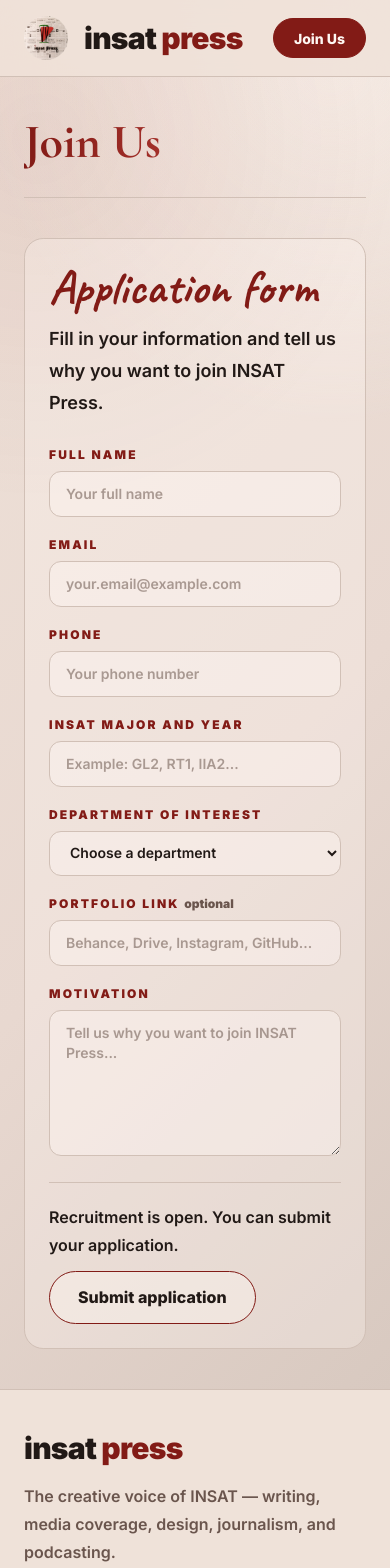
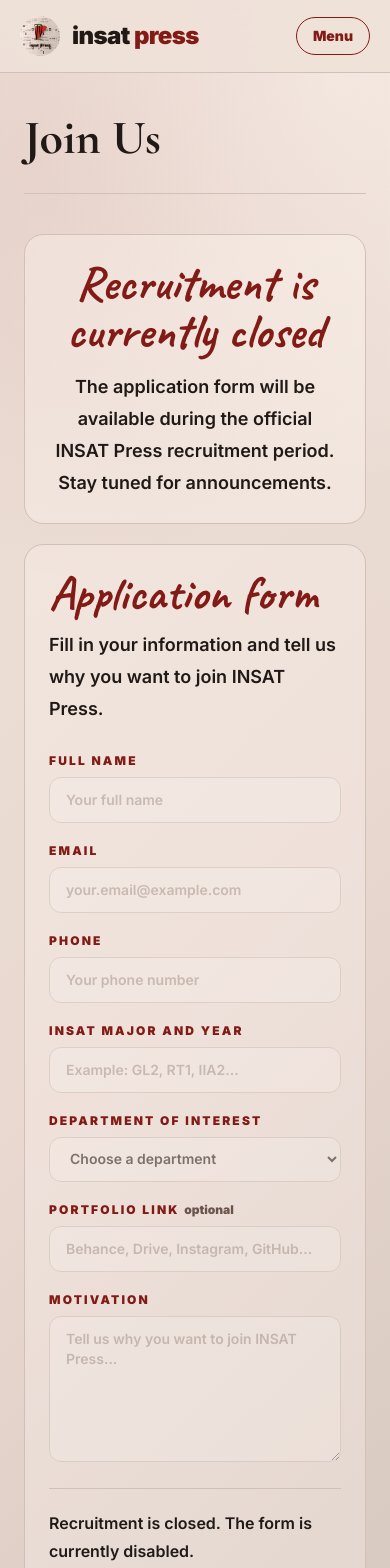
Before and after one commit to Mayssam-Hergli/insat-press, a Next.js app: page /join in a window 390 px wide. Shown: the top 1568 px of the page. Built offline with nearby package versions, Linux system fonts and the light colour scheme.

Commit message:
reusuable shared title ui--nothing important

```diff
--- a/src/app/about/page.tsx
+++ b/src/app/about/page.tsx
@@ -82,9 +82,7 @@ export default function AboutPage() {
                 Executive board
               </p>
 
-              <h2 className="font-serif-display mt-3 text-4xl font-bold text-[var(--ink)]">
-                Current team
-              </h2>
+
             </div>
 
             <div className="grid gap-4 sm:grid-cols-2 lg:grid-cols-4">
--- a/src/app/join/page.tsx
+++ b/src/app/join/page.tsx
@@ -1,15 +1,6 @@
 import Navbar from "@/components/shared/Navbar";
-
-const recruitmentOpen = true;
-
-const departments = [
-  "Writing",
-  "Media",
-  "Photography",
-  "Design",
-  "Journalism",
-  "Podcast",
-];
+import PageTitle from "@/components/shared/PageTitle";
+import { siteConfig } from "@/data/siteConfig";
 
 const inputClass =
   "w-full rounded-xl border border-[var(--line)] bg-[rgba(255,248,243,0.38)] px-4 py-3 text-sm font-semibold text-[var(--ink)] outline-none transition placeholder:text-[rgba(106,85,77,0.55)] focus:border-[var(--press-red)] disabled:cursor-not-allowed disabled:opacity-55";
@@ -21,19 +12,15 @@ const descriptionClass =
   "text-lg font-semibold leading-8 text-[var(--ink)] md:text-xl";
 
 export default function JoinPage() {
+  const recruitmentOpen = siteConfig.recruitment.open;
+
   return (
     <main className="min-h-screen page-bg">
       <Navbar />
 
       <section className="px-6 py-10 md:px-12 lg:px-20">
         <div className="mx-auto max-w-6xl">
-          <div className="mb-10">
-            <h1 className="font-serif-display bg-[linear-gradient(90deg,#821b16_0%,#9e2d27_35%,#b9433a_65%,#d2766c_100%)] bg-clip-text pb-3 text-5xl font-bold leading-[1.08] text-transparent md:text-6xl lg:text-7xl">
-              Join Us
-            </h1>
-
-            <div className="mt-4 h-[1px] w-full bg-[var(--line)]" />
-          </div>
+          <PageTitle title="Join Us" />
 
           {!recruitmentOpen && (
             <section className="mb-5 rounded-[1.2rem] border border-[var(--line)] bg-[rgba(255,248,243,0.32)] p-6 text-center md:p-8">
@@ -42,8 +29,7 @@ export default function JoinPage() {
               </p>
 
               <p className={`mx-auto mt-4 max-w-2xl ${descriptionClass}`}>
-                The application form will be available during the official INSAT
-                Press recruitment period. Stay tuned for announcements.
+                {siteConfig.recruitment.closedMessage}
               </p>
             </section>
           )}
@@ -141,7 +127,7 @@ export default function JoinPage() {
                       Choose a department
                     </option>
 
-                    {departments.map((department) => (
+                    {siteConfig.departments.map((department) => (
                       <option key={department} value={department}>
                         {department}
                       </option>
@@ -189,13 +175,11 @@ export default function JoinPage() {
                     : "Recruitment is closed. The form is currently disabled."}
                 </p>
 
-                <button
-                  type="button"
-                  disabled={!recruitmentOpen}
-                  className="btn-editorial disabled:cursor-not-allowed disabled:opacity-55 disabled:hover:translate-y-0 disabled:hover:bg-[rgba(255,248,243,0.35)] disabled:hover:text-[var(--ink)] disabled:hover:shadow-none"
-                >
-                  {recruitmentOpen ? "Submit application" : "Recruitment closed"}
-                </button>
+                {recruitmentOpen && (
+                  <button type="submit" className="btn-editorial">
+                    Submit application
+                  </button>
+                )}
               </div>
             </form>
           </section>
--- a/src/app/media/page.tsx
+++ b/src/app/media/page.tsx
@@ -10,11 +10,11 @@ export default function MediaPage() {
       <section className="px-6 py-10 md:px-12 lg:px-20">
         <div className="mx-auto max-w-6xl">
           <div className="mb-10">
-            <h1 className="font-serif-display bg-[linear-gradient(90deg,#821b16_0%,#9e2d27_35%,#b9433a_65%,#d2766c_100%)] bg-clip-text pb-3 text-5xl font-bold leading-[1.08] text-transparent md:text-6xl lg:text-7xl">
+            <h1 className="font-serif-display bg-[linear-gradient(90deg,#821b16_0%,#9e2d27_45%,#c45a50_75%,#d9877d_100%)] bg-clip-text pb-3 text-5xl font-bold leading-[1.08] text-transparent md:text-6xl lg:text-7xl">
               Media Coverage
             </h1>
 
-            <div className="mt-4 h-[1px] w-full bg-[var(--line)]" />
+            <div className="mt-3 h-[1px] w-full bg-[var(--line)]" />
           </div>
 
           <div className="grid gap-5 md:grid-cols-2 lg:grid-cols-3">
--- a/src/app/podcast/page.tsx
+++ b/src/app/podcast/page.tsx
@@ -10,11 +10,11 @@ export default function PodcastPage() {
       <section className="px-6 py-10 md:px-12 lg:px-20">
         <div className="mx-auto max-w-6xl">
           <div className="mb-10">
-            <h1 className="font-serif-display bg-[linear-gradient(90deg,#821b16_0%,#9e2d27_35%,#b9433a_65%,#d2766c_100%)] bg-clip-text pb-3 text-5xl font-bold leading-[1.08] text-transparent md:text-6xl lg:text-7xl">
+            <h1 className="font-serif-display bg-[linear-gradient(90deg,#821b16_0%,#9e2d27_45%,#c45a50_75%,#d9877d_100%)] bg-clip-text pb-3 text-5xl font-bold leading-[1.08] text-transparent md:text-6xl lg:text-7xl">
               Podcast
             </h1>
 
-            <div className="mt-4 h-[1px] w-full bg-[var(--line)]" />
+            <div className="mt-3 h-[1px] w-full bg-[var(--line)]" />
           </div>
 
           <div className="overflow-hidden rounded-[1.2rem] border border-[var(--line)] bg-[rgba(255,248,243,0.28)]">
--- a/src/components/shared/Footer.tsx
+++ b/src/components/shared/Footer.tsx
@@ -29,7 +29,7 @@ export default function Footer() {
 
         <div className="mt-8 flex flex-col gap-3 border-t border-[var(--line)] pt-5 text-sm font-semibold text-[var(--muted)] md:flex-row md:items-center md:justify-between">
           <p>© 2026 INSAT Press. All rights reserved.</p>
-          <p>Made and mastered by Mayssam Hergli & Israa Soudani .</p>
+          <p>Made by Mayssam Hergli & Israa Soudani .</p>
         </div>
       </div>
     </footer>
--- a/src/components/shared/Navbar.tsx
+++ b/src/components/shared/Navbar.tsx
@@ -3,38 +3,35 @@
 import Image from "next/image";
 import Link from "next/link";
 import { usePathname } from "next/navigation";
-
-const navLinks = [
-  { label: "Accueil", href: "/", cursor: "Home" },
-  { label: "Writing", href: "/writing", cursor: "Read" },
-  { label: "Media", href: "/media", cursor: "View" },
-  { label: "Events", href: "/events", cursor: "Explore" },
-  { label: "Podcast", href: "/podcast", cursor: "Listen" },
-  { label: "About Us", href: "/about", cursor: "About" },
-];
+import { useState } from "react";
+import { siteConfig } from "@/data/siteConfig";
 
 export default function Navbar() {
   const pathname = usePathname();
+  const [menuOpen, setMenuOpen] = useState(false);
 
   const isActive = (href: string) => {
     if (href === "/") return pathname === "/";
     return pathname === href || pathname.startsWith(`${href}/`);
   };
 
+  const closeMenu = () => setMenuOpen(false);
+
   return (
-    <header className="sticky top-0 z-50 border-b border-[var(--line)] bg-[rgba(239,226,217,0.88)] backdrop-blur-xl">
-      <nav className="mx-auto flex max-w-7xl items-center justify-between px-6 py-4">
+    <header className="sticky top-0 z-50 border-b border-[var(--line)] bg-[rgba(239,226,217,0.9)] backdrop-blur-xl">
+      <nav className="mx-auto flex max-w-7xl items-center justify-between px-5 py-4 md:px-6">
         <Link
           href="/"
           data-cursor-label="Home"
-          className="flex items-center gap-4 text-3xl font-black tracking-tight text-[var(--ink)]"
+          onClick={closeMenu}
+          className="flex items-center gap-3 text-2xl font-black tracking-tight text-[var(--ink)] md:text-3xl"
         >
           <Image
-            src="/insat-press-logo.png"
+            src={siteConfig.logo}
             alt="INSAT Press logo"
             width={44}
             height={44}
-            className="h-11 w-11 object-contain"
+            className="h-10 w-10 object-contain md:h-11 md:w-11"
             priority
           />
 
@@ -44,7 +41,7 @@ export default function Navbar() {
         </Link>
 
         <div className="hidden items-center gap-8 text-sm font-bold md:flex">
-          {navLinks.map((link) => {
+          {siteConfig.navLinks.map((link) => {
             const active = isActive(link.href);
 
             return (
@@ -64,16 +61,69 @@ export default function Navbar() {
           })}
         </div>
 
+        <div className="hidden md:block">
           <Link
             href="/join"
             data-cursor-label="Join"
             className={`btn-editorial btn-editorial-sm ${
-            isActive("/join") ? "!bg-[var(--press-red)] !text-[var(--cream)]" : ""
+              isActive("/join")
+                ? "!bg-[var(--press-red)] !text-[var(--cream)]"
+                : ""
             }`}
           >
             Join Us
           </Link>
+        </div>
+
+        <button
+          type="button"
+          data-cursor-label="Menu"
+          onClick={() => setMenuOpen((current) => !current)}
+          className="rounded-full border border-[var(--press-red)] px-4 py-2 text-sm font-black text-[var(--press-red)] md:hidden"
+          aria-label="Toggle navigation menu"
+        >
+          {menuOpen ? "Close" : "Menu"}
+        </button>
       </nav>
+
+      {menuOpen && (
+        <div className="border-t border-[var(--line)] bg-[rgba(239,226,217,0.96)] px-5 py-5 md:hidden">
+          <div className="flex flex-col gap-3">
+            {siteConfig.navLinks.map((link) => {
+              const active = isActive(link.href);
+
+              return (
+                <Link
+                  key={link.href}
+                  href={link.href}
+                  data-cursor-label={link.cursor}
+                  onClick={closeMenu}
+                  className={`rounded-xl border border-[var(--line)] px-4 py-3 text-base font-black transition ${
+                    active
+                      ? "bg-[rgba(130,27,22,0.08)] text-[var(--press-red)]"
+                      : "text-[var(--muted)] hover:text-[var(--press-red)]"
+                  }`}
+                >
+                  {link.label}
+                </Link>
+              );
+            })}
+
+            <Link
+              href="/join"
+              data-cursor-label="Join"
+              onClick={closeMenu}
+              className={`mt-2 rounded-xl border border-[var(--press-red)] px-4 py-3 text-center text-base font-black transition ${
+                isActive("/join")
+                  ? "bg-[var(--press-red)] text-[var(--cream)]"
+                  : "text-[var(--press-red)]"
+              }`}
+            >
+              Join Us
+            </Link>
+          </div>
+        </div>
+      )}
     </header>
   );
 }
--- /dev/null
+++ b/src/components/shared/PageTitle.tsx
@@ -0,0 +1,15 @@
+type PageTitleProps = {
+  title: string;
+};
+
+export default function PageTitle({ title }: PageTitleProps) {
+  return (
+    <div className="mb-10">
+      <h1 className="gradient-title font-serif-display pb-3 text-5xl font-bold leading-[1.08] md:text-6xl lg:text-7xl">
+        {title}
+      </h1>
+
+      <div className="mt-4 h-[1px] w-full bg-[var(--line)]" />
+    </div>
+  );
+}
--- /dev/null
+++ b/src/data/siteConfig.ts
@@ -0,0 +1,34 @@
+export const siteConfig = {
+  name: "INSAT Press",
+  logo: "/insat-press-logo.png",
+
+  navLinks: [
+    { label: "Accueil", href: "/", cursor: "Home" },
+    { label: "Writing", href: "/writing", cursor: "Read" },
+    { label: "Media", href: "/media", cursor: "View" },
+    { label: "Events", href: "/events", cursor: "Explore" },
+    { label: "Podcast", href: "/podcast", cursor: "Listen" },
+    { label: "About Us", href: "/about", cursor: "About" },
+  ],
+
+  socialLinks: [
+    { label: "Facebook", href: "#" },
+    { label: "Instagram", href: "#" },
+    { label: "LinkedIn", href: "#" },
+  ],
+
+  recruitment: {
+    open: false,
+    closedMessage:
+      "The application form will be available during the official INSAT Press recruitment period. Stay tuned for announcements.",
+  },
+
+  departments: [
+    "Writing",
+    "Media",
+    "Photography",
+    "Design",
+    "Journalism",
+    "Podcast",
+  ],
+};
```
Lines whose indentation alone changed are shown as unchanged.
